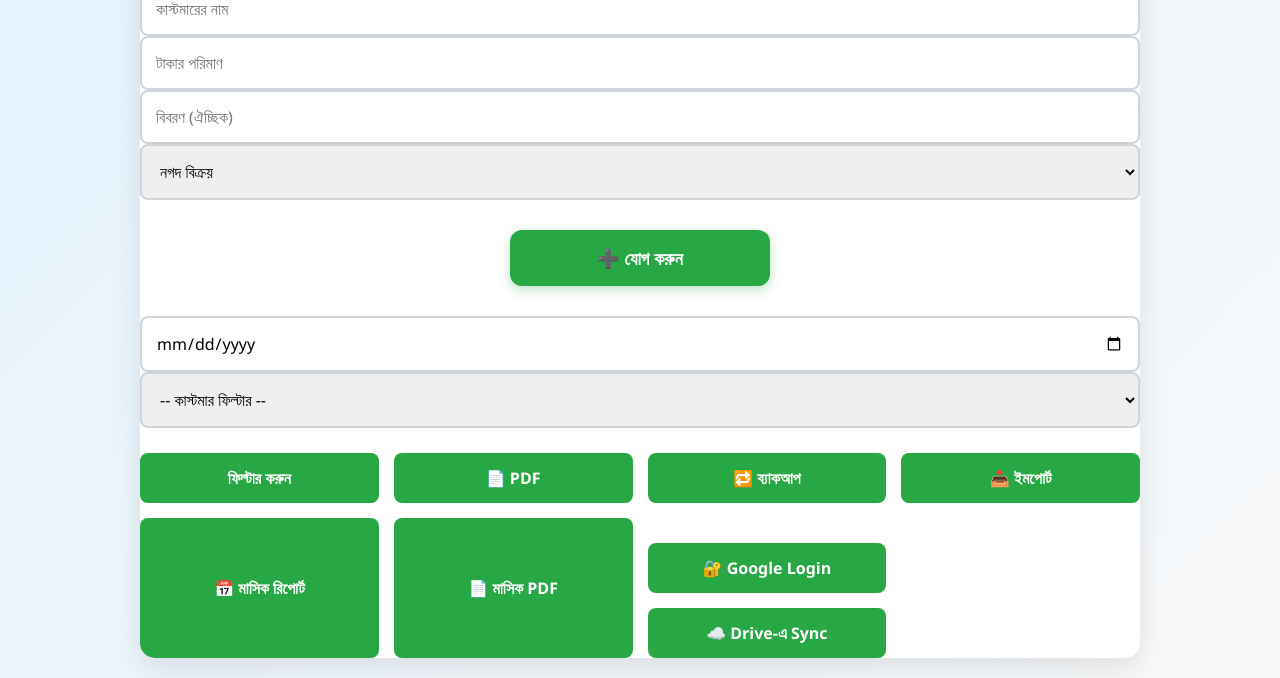
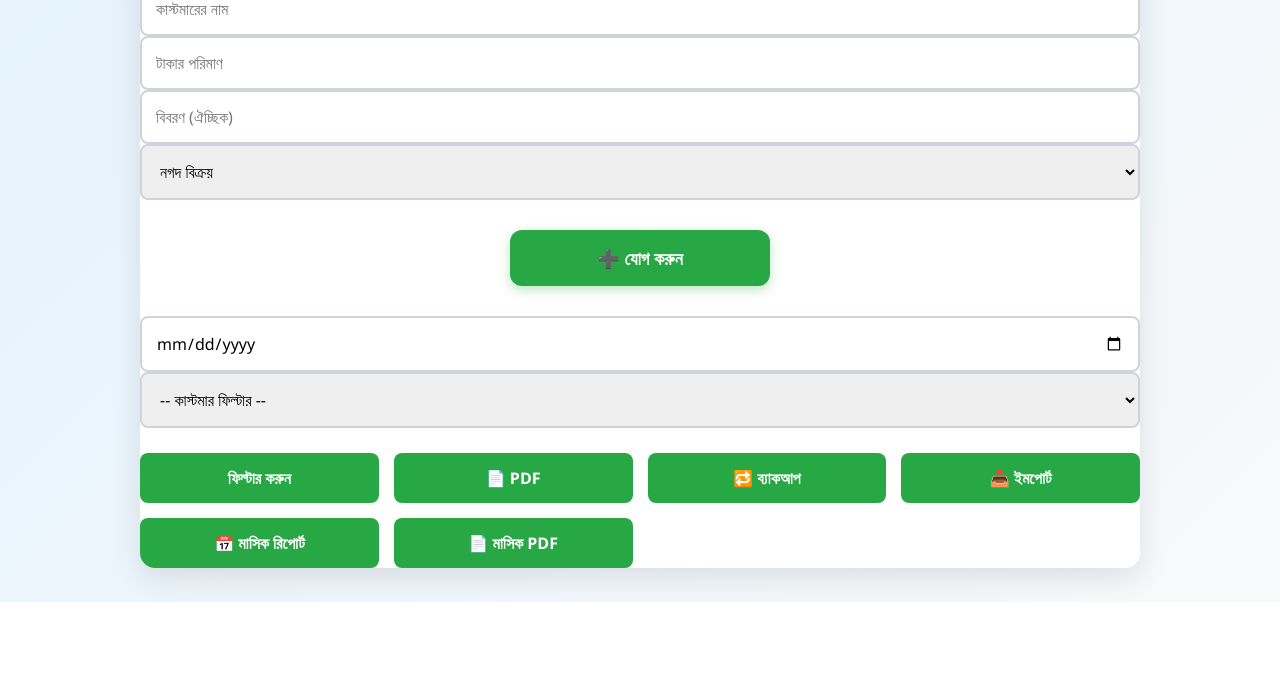
Before and after one commit to sufian62671/Hisebkhata, a plain HTML site: page index.html in a window 1280 px wide. Shown: the part 198-876 px from the top of the page. After the commit the page ends 800 px from the top, so only its background shows below. Drawn offline with nearby package versions, Linux system fonts and the light colour scheme.

Commit message:
Update index.html

```diff
--- a/index.html
+++ b/index.html
@@ -46,10 +46,7 @@
 
           <button onclick="generateMonthlyPDF()" class="btn">📄 মাসিক PDF</button>
 
-<div class="btn-group">
-  <button onclick="handleClientLoad()" class="btn">🔐 Google Login</button>
-  <button onclick="saveEntriesToDrive()" class="btn">☁️ Drive-এ Sync</button>
-</div>
+
       </div>
 
 
```
